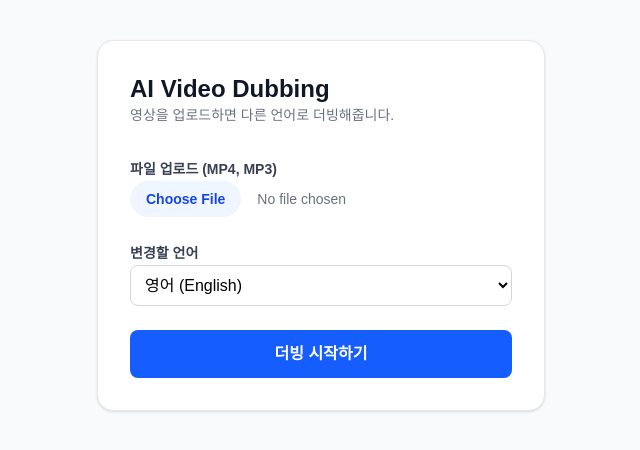
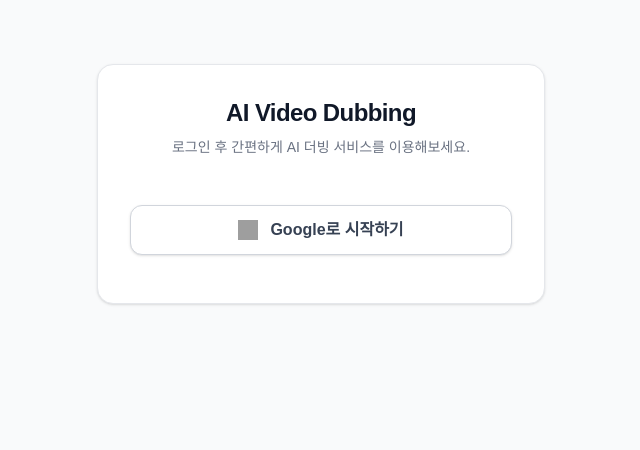
Before and after one commit to edwardyun12/ai-dubbing-web-app, a Next.js app: page / in a window 1280 px wide. Shown: the top 450 px of the page, without its empty margins (319-959 px from the left). Built offline with nearby package versions, Linux system fonts and the light colour scheme; no server answers; grey boxes are pictures that could not be loaded.

Commit message:
Implement Google OAuth with Turso DB whitelist and custom error page

```diff
--- /dev/null
+++ b/app/api/auth/[...nextauth]/route.ts
@@ -0,0 +1,61 @@
+import NextAuth from "next-auth";
+import GoogleProvider from "next-auth/providers/google";
+import { createClient } from "@libsql/client";
+
+// 1. Turso DB 클라이언트 설정 (서버 시작 시 한 번만 생성되도록 핸들러 외부에서 선언)
+const db = createClient({
+  url: process.env.TURSO_DATABASE_URL || "",
+  authToken: process.env.TURSO_AUTH_TOKEN || "",
+});
+
+const handler = NextAuth({
+  providers: [
+    GoogleProvider({
+      clientId: process.env.GOOGLE_CLIENT_ID!,
+      clientSecret: process.env.GOOGLE_CLIENT_SECRET!,
+    }),
+  ],
+  // 보안을 위한 Secret 설정
+  secret: process.env.NEXTAUTH_SECRET,
+
+  callbacks: {
+    async signIn({ user }) {
+      // 이메일이 없으면 즉시 차단
+      if (!user.email) {
+        console.log("로그인 차단: 이메일 정보 없음");
+        return false;
+      }
+
+      try {
+        // 2. 화이트리스트 테이블에서 이메일 존재 여부 확인
+        const result = await db.execute({
+          sql: "SELECT 1 FROM whitelist WHERE email = ? LIMIT 1",
+          args: [user.email],
+        });
+
+        const isWhitelisted = result.rows.length > 0;
+
+        // 터미널에서 흐름을 파악하기 위한 로그
+        console.log(`[Auth] 로그인 시도: ${user.email} | 결과: ${isWhitelisted ? "✅ 허용" : "❌ 차단"}`);
+
+        // true면 로그인 진행, false면 /auth/error?error=AccessDenied로 리다이렉트
+        return isWhitelisted;
+      } catch (error) {
+        console.error("─── DB 조회 에러 발생 ───");
+        console.error(error);
+        return false;
+      }
+    },
+    // 세션에 유저 정보를 유지하기 위한 추가 설정 (선택사항)
+    async session({ session, token }) {
+      return session;
+    }
+  },
+
+  // 에러 발생 시 커스텀 페이지로 이동
+  pages: {
+    error: '/auth/error',
+  },
+});
+
+export { handler as GET, handler as POST };
--- /dev/null
+++ b/app/auth/error/page.tsx
@@ -0,0 +1,55 @@
+'use client';
+
+import Link from 'next/link';
+import { useSearchParams } from 'next/navigation';
+import { Suspense } from 'react';
+
+// 에러 메시지를 읽어오는 컴포넌트
+function ErrorContent() {
+  const searchParams = useSearchParams();
+  const error = searchParams.get('error');
+
+  const errorMessage = error === 'AccessDenied'
+    ? "등록된 화이트리스트 사용자만 이용 가능합니다. 관리자에게 문의해 주세요."
+    : "인증 과정에서 문제가 발생했습니다. 다시 시도해 주세요.";
+
+  return (
+    <>
+      <h1 className="text-2xl font-bold text-gray-900 mb-2">
+        {error === 'AccessDenied' ? "접근 권한이 없습니다" : "로그인 오류"}
+      </h1>
+      <p className="text-gray-600 mb-8">{errorMessage}</p>
+      <div className="space-y-3">
+        <Link
+          href="/"
+          className="block w-full py-3 bg-blue-600 text-white font-bold rounded-xl hover:bg-blue-700 transition-all shadow-md"
+        >
+          홈으로 돌아가기
+        </Link>
+        <p className="text-xs text-gray-400 font-mono">Error Code: {error || 'Unknown'}</p>
+      </div>
+    </>
+  );
+}
+
+// 메인 에러 페이지 컴포넌트
+export default function AuthErrorPage() {
+  return (
+    <main className="min-h-screen bg-gray-50 flex items-center justify-center p-6">
+      <div className="max-w-md w-full bg-white border border-gray-200 p-10 rounded-3xl shadow-sm text-center">
+        <div className="mb-6 flex justify-center">
+          <div className="bg-red-50 p-4 rounded-full">
+            <svg className="w-12 h-12 text-red-500" fill="none" stroke="currentColor" viewBox="0 0 24 24">
+              <path strokeLinecap="round" strokeLinejoin="round" strokeWidth="2" d="M12 9v2m0 4h.01m-6.938 4h13.856c1.54 0 2.502-1.667 1.732-3L13.732 4c-.77-1.333-2.694-1.333-3.464 0L3.34 16c-.77 1.333.192 3 1.732 3z" />
+            </svg>
+          </div>
+        </div>
+
+        {/* useSearchParams를 사용하기 위해 Suspense로 감싸줍니다. */}
+        <Suspense fallback={<p>로딩 중...</p>}>
+          <ErrorContent />
+        </Suspense>
+      </div>
+    </main>
+  );
+}
--- a/app/layout.tsx
+++ b/app/layout.tsx
@@ -1,6 +1,7 @@
 import type { Metadata } from "next";
 import { Geist, Geist_Mono } from "next/font/google";
 import "./globals.css";
+import AuthContext from "@/components/AuthContext";
 
 const geistSans = Geist({
   variable: "--font-geist-sans",
@@ -13,8 +14,8 @@
 });
 
 export const metadata: Metadata = {
-  title: "Create Next App",
-  description: "Generated by create next app",
+  title: "AI Video Dubbing", // 타이틀을 프로젝트에 맞게 수정했습니다.
+  description: "AI를 이용한 영상 자동 더빙 서비스",
 };
 
 export default function RootLayout({
@@ -24,10 +25,15 @@
 }>) {
   return (
     <html
-      lang="en"
+      lang="ko" // 한국어 서비스이므로 ko로 변경했습니다.
       className={`${geistSans.variable} ${geistMono.variable} h-full antialiased`}
     >
-      <body className="min-h-full flex flex-col">{children}</body>
+      <body className="min-h-full flex flex-col">
+        {/* AuthContext로 감싸서 모든 페이지에서 useSession()을 쓸 수 있게 합니다. */}
+        <AuthContext>
+          {children}
+        </AuthContext>
+      </body>
     </html>
   );
 }
--- a/app/page.tsx
+++ b/app/page.tsx
@@ -1,8 +1,10 @@
 'use client';
 
 import { useState } from 'react';
+import { signIn, signOut, useSession } from "next-auth/react"; // NextAuth 훅 추가
 
 export default function DubbingPage() {
+  const { data: session } = useSession(); // 세션 정보 가져오기
   const [file, setFile] = useState<File | null>(null);
   const [targetLang, setTargetLang] = useState('en');
   const [resultUrl, setResultUrl] = useState<string | null>(null);
@@ -43,13 +45,41 @@
 
   return (
     <main className="min-h-screen bg-gray-50 p-10 flex flex-col items-center">
+      {/* 1. 상단 사용자 상태 바 */}
+      <div className="w-full max-w-md mb-6 flex justify-end items-center gap-3">
+        {session ? (
+          <>
+            <span className="text-sm text-gray-600 font-medium">{session.user?.email}</span>
+            <button
+              onClick={() => signOut()}
+              className="text-xs font-semibold bg-white border border-gray-300 px-3 py-1.5 rounded-lg text-gray-700 hover:bg-gray-100 transition-colors"
+            >
+              로그아웃
+            </button>
+          </>
+        ) : null}
+      </div>
+
       <div className="max-w-md w-full border border-gray-200 bg-white p-8 rounded-2xl shadow-sm">
-        <header className="mb-8">
-          <h1 className="text-2xl font-bold text-gray-900">AI Video Dubbing</h1>
-          <p className="text-sm text-gray-500">영상을 업로드하면 다른 언어로 더빙해줍니다.</p>
+        <header className="mb-8 text-center">
+          <h1 className="text-2xl font-extrabold text-gray-900 tracking-tight">AI Video Dubbing</h1>
+          <p className="text-sm text-gray-500 mt-2">로그인 후 간편하게 AI 더빙 서비스를 이용해보세요.</p>
         </header>
 
-        <div className="space-y-6">
+        {/* 2. 로그인 여부에 따른 조건부 렌더링 */}
+        {!session ? (
+          <div className="flex flex-col items-center py-4">
+            <button
+              onClick={() => signIn('google')}
+              className="w-full flex items-center justify-center gap-3 py-3 px-4 border border-gray-300 rounded-xl bg-white text-gray-700 font-bold hover:bg-gray-50 transition-all shadow-sm"
+            >
+              <img src="https://www.gstatic.com/firebasejs/ui/2.0.0/images/auth/google.svg" alt="google" className="w-5 h-5" />
+              Google로 시작하기
+            </button>
+          </div>
+        ) : (
+          /* 로그인 성공 시 보여줄 더빙 기능 */
+          <div className="space-y-6 animate-in fade-in slide-in-from-bottom-4 duration-500">
             <div className="space-y-2">
               <label className="text-sm font-semibold text-gray-700">파일 업로드 (MP4, MP3)</label>
               <input
@@ -82,16 +112,15 @@
             <button
               onClick={handleSubmit}
               disabled={loading}
-            className={`w-full py-3 rounded-lg text-white font-bold transition-all ${
-              loading ? 'bg-gray-300' : 'bg-blue-600 hover:bg-blue-700'
+              className={`w-full py-3 rounded-xl text-white font-bold transition-all ${
+                loading ? 'bg-gray-300 cursor-not-allowed' : 'bg-blue-600 hover:bg-blue-700 shadow-md active:scale-95'
               }`}
             >
               {loading ? '더빙 생성 중...' : '더빙 시작하기'}
             </button>
-        </div>
 
             {resultUrl && (
-          <div className="mt-10 border-t pt-6 text-center animate-in fade-in duration-500">
+              <div className="mt-10 border-t pt-6 text-center animate-in fade-in zoom-in duration-500">
                 <p className="text-sm font-bold text-green-600 mb-4">✅ 더빙 완료!</p>
                 <audio src={resultUrl} controls className="w-full mb-4" />
                 <a
@@ -104,6 +133,8 @@
               </div>
             )}
           </div>
+        )}
+      </div>
     </main>
   );
 }
--- /dev/null
+++ b/components/AuthContext.tsx
@@ -0,0 +1,7 @@
+'use client';
+
+import { SessionProvider } from "next-auth/react";
+
+export default function AuthContext({ children }: { children: React.ReactNode }) {
+  return <SessionProvider>{children}</SessionProvider>;
+}
```
Lines whose indentation alone changed are shown as unchanged.
